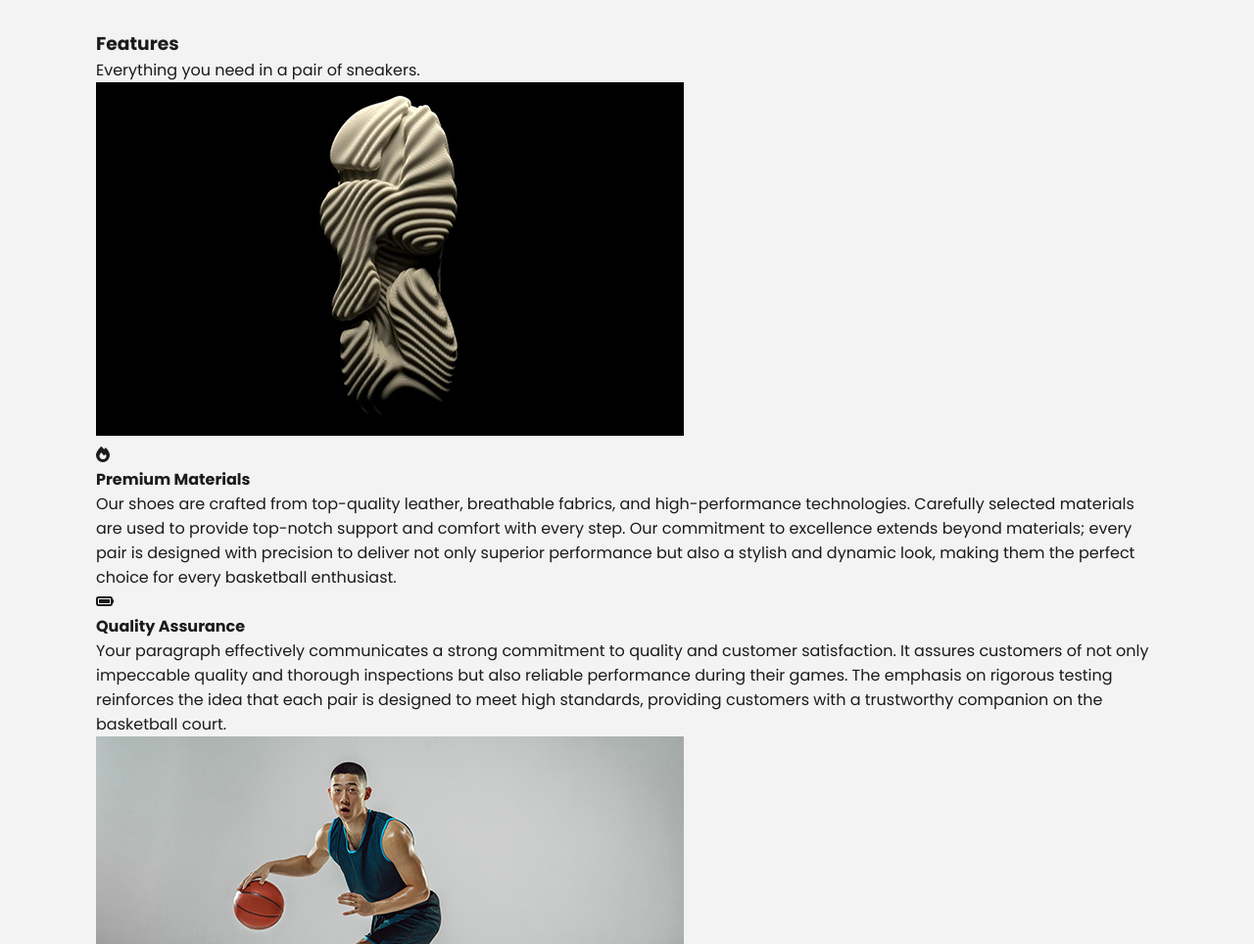
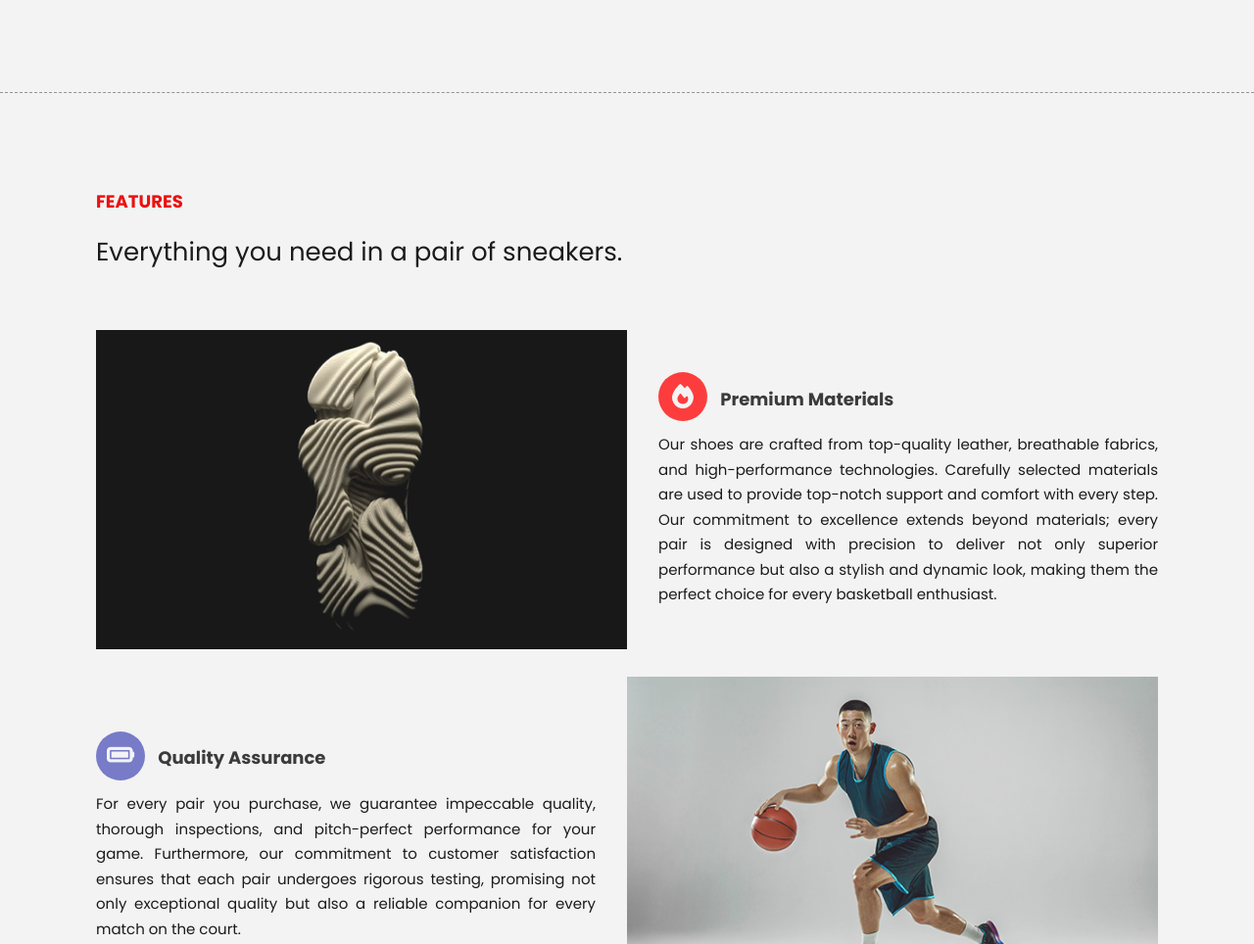
Before and after one commit to barisemreyalcin/sneakerhoops, a plain HTML site: page index.html in a window 1280 px wide. Shown: the part 799-1763 px from the top of the page at 98% size. Drawn offline with Linux system fonts and the light colour scheme.

Commit message:
complete features section

```diff
--- a/index.html
+++ b/index.html
@@ -72,7 +72,7 @@
                     <div class="feautere__detail">
                         <i class="feature__icon fa-solid fa-battery-full"></i>
                         <h4 class="feature__title">Quality Assurance</h4>
-                        <p class="feature__text">Your paragraph effectively communicates a strong commitment to quality and customer satisfaction. It assures customers of not only impeccable quality and thorough inspections but also reliable performance during their games. The emphasis on rigorous testing reinforces the idea that each pair is designed to meet high standards, providing customers with a trustworthy companion on the basketball court.</p>
+                        <p class="feature__text">For every pair you purchase, we guarantee impeccable quality, thorough inspections, and pitch-perfect performance for your game. Furthermore, our commitment to customer satisfaction ensures that each pair undergoes rigorous testing, promising not only exceptional quality but also a reliable companion for every match on the court.</p>
                     </div>
                     <img src="img/quality-assurance.jpg" alt="Quality Assurance" class="feature__img">
                 </div>
@@ -93,7 +93,7 @@
         <div class="container container--brands">
             <div class="section__header">
                 <h3 class="section__title">Brands</h3>
-                <p class="section__text">"We are in collaboration with major brands."</p>
+                <p class="section__text">We are in collaboration with major brands.</p>
             </div>
             <div class="brands section__body">
                 <div class="brands__tabs">
--- a/styles.css
+++ b/styles.css
@@ -1,10 +1,13 @@
 :root {
     --color-primary: #eb1010;
     --color-primary-darker: #d50d0d;
-    --color-primary-opacity: #eb101099;
+    --color-primary-opacity: #ff1717d2;
     --color-secondary: #424bfa;
     --color-secondary-darker: #1c23a9;
     --color-secondary-opacity: #1c23a993;
+    --color-tertiary: #37cb43;
+    --color-tertiary-darker: #34a73d;
+    --color-tertiary-opacity: #37cb43de;
     --color-white: #fff;
     --color-light: #f3f3f3;
     --color-medium: #949393;
@@ -13,6 +16,7 @@
     --gradient--primary: linear-gradient(to top right, #eb1010, #eb101099)
 }
 
+/* GENERAL */
 * {
     box-sizing: border-box;
     margin: 0;
@@ -28,6 +32,7 @@ body {
     font-family: 'Poppins', sans-serif;
     background-color: var(--color-light);
     color: var(--color-dark);
+    line-height: 1.7;
 }
 
 ul {
@@ -55,7 +60,24 @@ button {
     margin: 0 auto;
 }
 
-/* Header */
+.section {
+    border-top: 1px dashed var(--color-medium);
+    padding: 6em 0;
+}
+
+.section__title {
+    font-size: 1.8rem;
+    color: var(--color-primary);
+    margin-bottom: .75em;
+    text-transform: uppercase;
+}
+
+.section__text {
+    font-size: 2.6rem;
+    margin-bottom: 2.2em;
+}
+
+/* HEADER */
 .header__title {
     text-transform: uppercase;
     font-weight: 400;
@@ -99,7 +121,7 @@ button {
     flex-direction: column;
     align-items: center;
     gap: 1.5em;
-    margin: 3em 0;
+    margin: 4em 0 6em 0;
 }
 
 .banner__title {
@@ -120,7 +142,7 @@ button {
 }
 
 .banner__link--scroll-to {
-    font-size: 2rem;
+    font-size: 1.7rem;
     color: var(--color-primary-darker);
     transition: box-shadow .6s
 }
@@ -157,7 +179,67 @@ button {
     display: none;
 }
 
+/* FEATURES */
+.features {
+    display: flex;
+    flex-direction: column;
+    gap: 1.75em;
+}
+
+.feature {
+    display: flex;
+    flex-direction: column;
+    justify-content: center;
+    gap: .75em;
+}
+
+.feature__title {
+    display: inline-block;
+    margin-left: .5em;
+    margin-bottom: 1em;
+    font-size: 1.8rem;
+    opacity: .85;
+}
+
+.feature__text {
+    font-size: 1.5rem;
+    text-align: justify;
+}
+
+.feature__img {
+    opacity: .9;
+}
+
+.feature__icon {
+    display: inline-flex;
+    align-items: center;
+    justify-content: center;
+    width: 5rem;
+    height: 5rem;
+    font-size: 2.5rem;
+    padding: .4em;
+    border-radius: 50%;
+    color: var(--color-light);
+}
+
+.feature__icon.fa-fire {
+    background-color: var(--color-primary-opacity);
+}
+
+.feature__icon.fa-battery-full {
+    background-color: var(--color-secondary-opacity);
+}
+
+.feature__icon.fa-truck-fast {
+    background-color: var(--color-tertiary-opacity);
+}
+
+.feature:nth-child(odd) img {
+    order: 1;
+}
+
 @media(max-width: 768px) {
+    /* HEADER */
     .nav__links--mobile {
         position: fixed;
         z-index: 1;
@@ -187,10 +269,12 @@ button {
 }
 
 @media(min-width: 768px) {
+    /* GENERAL */
     html {
         font-size: 10px;
     }
 
+    /* HEADER */
     .nav__links {
         display: flex;
         align-items: center;
@@ -200,6 +284,7 @@ button {
 }
 
 @media(min-width: 992px) {
+    /* HEADER */
     .banner {
         display: grid;
         grid-template-columns: 1fr 1fr;
@@ -236,9 +321,27 @@ button {
         justify-self: flex-end;
         border-radius: 8em 0;
     }
+
+    /* FEATURES */
+    .feature {
+        flex-direction: row;
+        align-items: center;
+        justify-content: space-between;
+        gap: 2em;
+    }
+
+    .feature__detail,
+    .feature__img {
+        width: 50%;
+    }
+
+    .feature:nth-child(odd) img {
+        order: unset;
+    }
 }
 
 @media(min-width: 1200px) {
+    /* HEADER */
     .banner {
         grid-template-columns: 3fr 2fr;
     }
```
